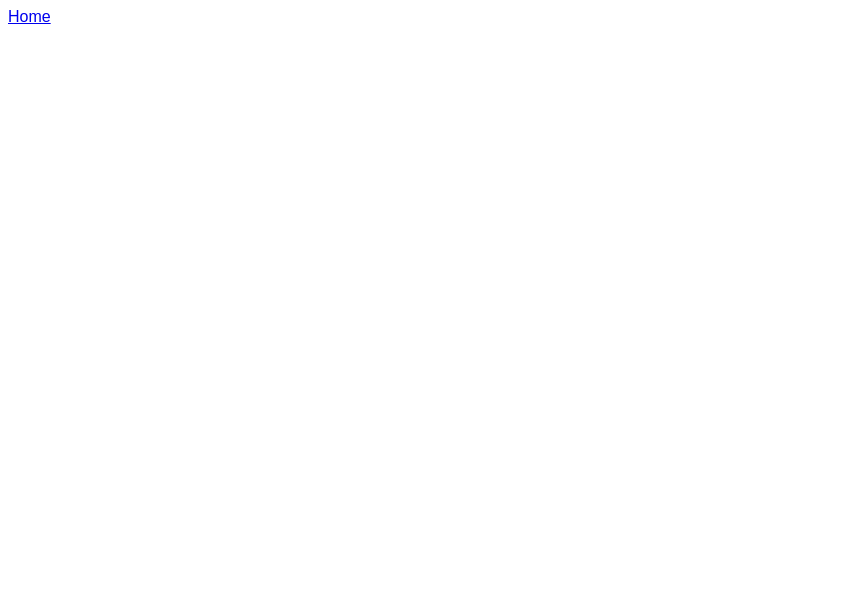
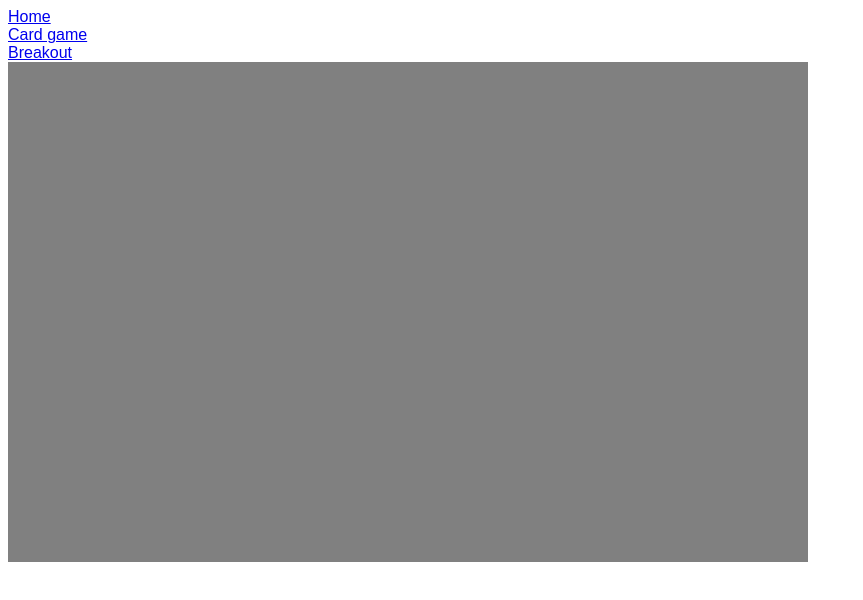
Before and after one commit to Sampo71/EPIC_CARD_GAME, a React (Vite) app in the folder Sampo/: page /breakout in a window 1280 px wide. Before the commit this address had no page. Shown: the top 600 px of the page, without its empty margins (0-863 px from the left). Built offline with nearby package versions, Linux system fonts and the light colour scheme.

Commit message:
i guess this is now a collection of games

```diff
--- a/Sampo/src/App.css
+++ b/Sampo/src/App.css
@@ -70,7 +70,7 @@
   width:80px;
   height:40px;
   font-size: larger;
-  font-weight:bolder;
+  font-weight: bolder;
 }
 
 .hand{
@@ -78,3 +78,16 @@
   flex-direction: column;
   min-width: 30vw;
 }
+
+.homePage{
+  font-weight: bolder;
+  align-self: center;
+  text-align: center;
+  min-width: 1vw;
+}
+
+#canvas{
+  background-color: gray;
+  border-color: black;
+  border-width: 4px;
+}
--- a/Sampo/src/App.jsx
+++ b/Sampo/src/App.jsx
@@ -2,6 +2,8 @@ import './App.css'
 import React from 'react';
 import {BrowserRouter as Router, Routes, Route, Link } from 'react-router-dom';
 import Home from './components/House';
+import CardGame from './components/cardgame/CardGame';
+import Breakout from './components/breakout/Breakout';
 
 export default function App(){
   return(
@@ -12,11 +14,19 @@ export default function App(){
             <li>
               <Link to="/">Home</Link>
             </li>
+            <li>
+              <Link to="/cardGame">Card game</Link>
+            </li>
+            <li>
+              <Link to="/breakout">Breakout</Link>
+            </li>
           </ul>
         </nav>
       </div>
       <Routes>
         <Route path="/" element={<Home />}></Route>
+        <Route path="/cardGame" element={<CardGame />}></Route>
+        <Route path="/breakout" element={<Breakout />}></Route>
       </Routes>
     </Router>
   );
--- a/Sampo/src/components/House.jsx
+++ b/Sampo/src/components/House.jsx
@@ -3,8 +3,9 @@ import '../App.css';
 
 const Home = ()=>{
     return(
-        <div>
+        <div className="homePage">
             <h1>Hello world</h1>
+            <button> Pointless button</button>
         </div>
     )
 }
--- /dev/null
+++ b/Sampo/src/components/breakout/Breakout.jsx
@@ -0,0 +1,7 @@
+import react from "react";
+
+export default function Breakout(){
+    return(
+        <canvas id="canvas" height="500px" width="800px"/>
+    )
+}
```
Also changed, not shown: Sampo/src/components/cardgame/CardGame.jsx (renamed from Sampo/src/components/CardGame.jsx, +3 -4 lines), Sampo/src/components/cardgame/Card.jsx (renamed from Sampo/src/components/Card.jsx), Sampo/src/components/cardgame/PlayButton.jsx (renamed from Sampo/src/components/PlayButton.jsx).
